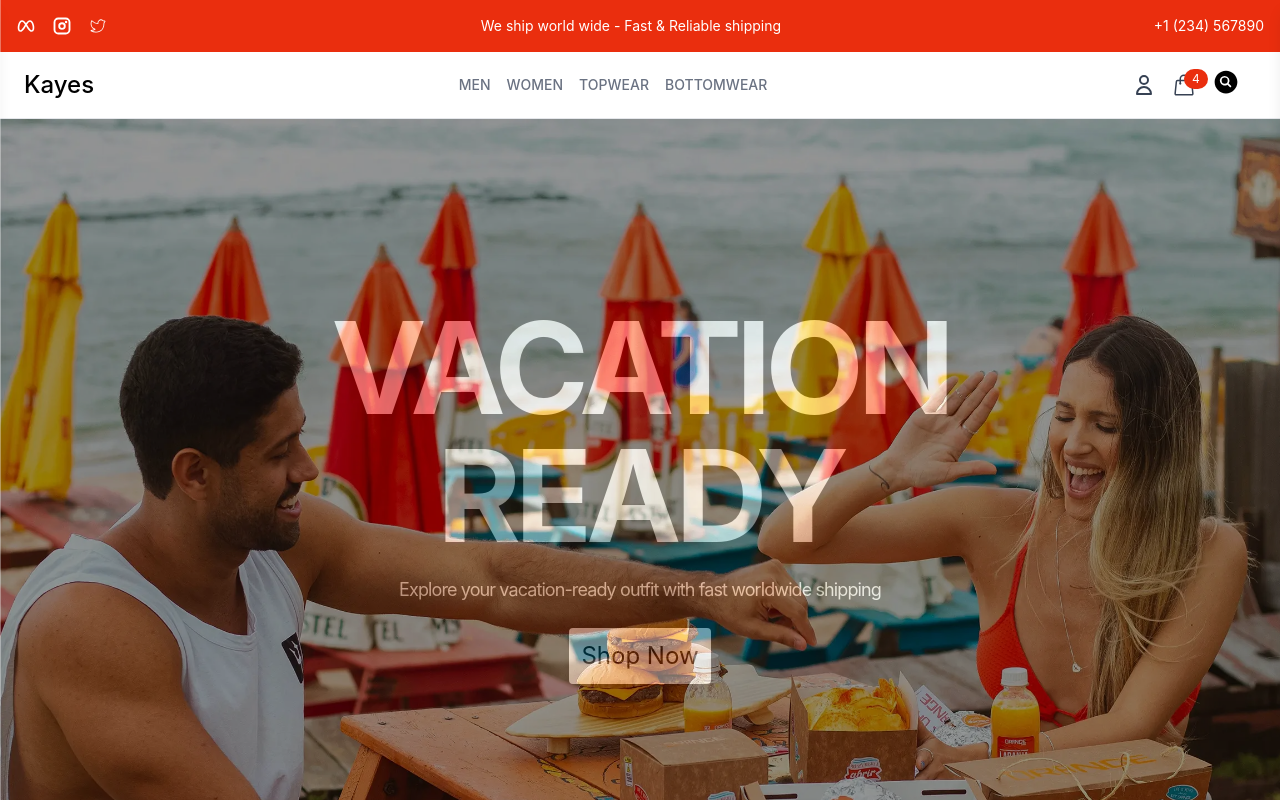
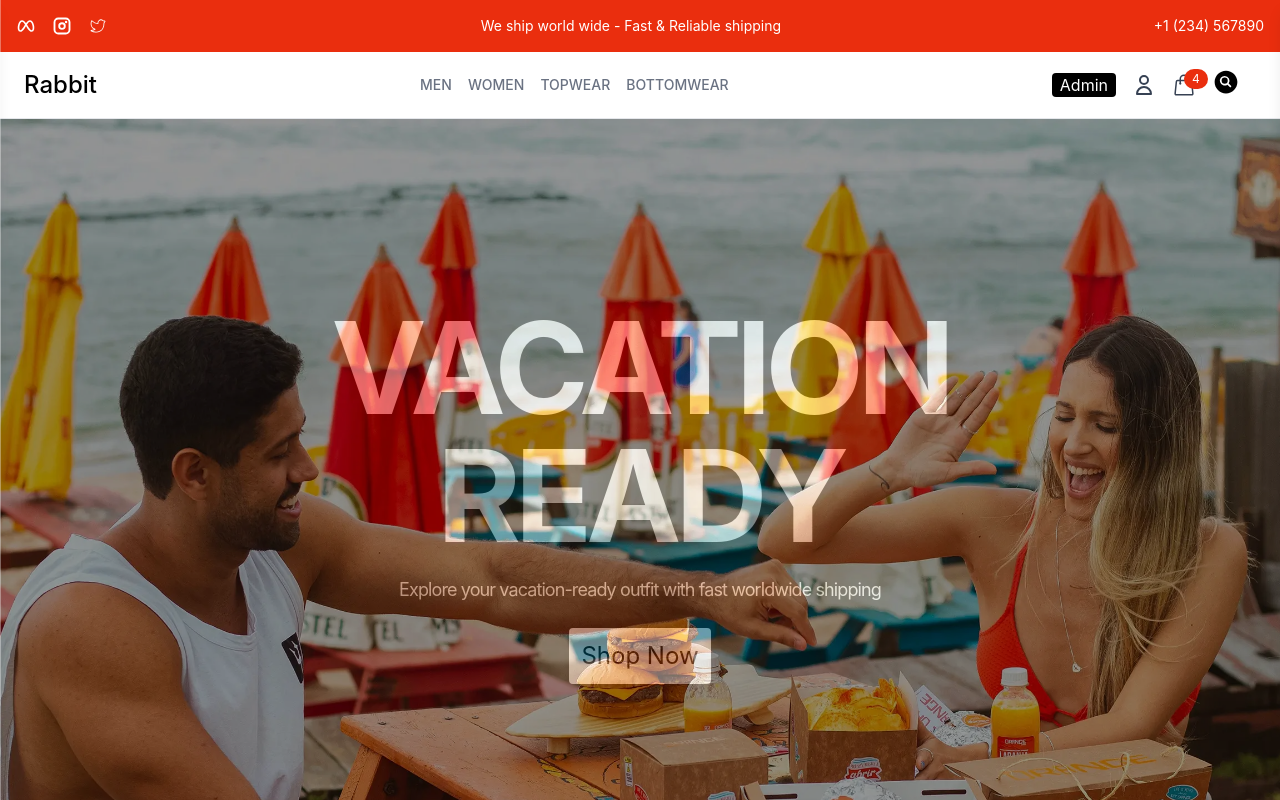
Before and after one commit to Dev-kayes/reddit, a React app in the folder frontEnd/: page / in a window 1280 px wide. Shown: the top 800 px of the page. Built offline with nearby package versions, Linux system fonts and the light colour scheme; the HTML template or start-up script is replaced by a standard one.

Commit message:
adminlayOut johor break

```diff
--- a/frontEnd/src/components/Admin/AdminLayOut.jsx
+++ b/frontEnd/src/components/Admin/AdminLayOut.jsx
@@ -1,7 +1,22 @@
 import React from "react";
+import { FaBars } from "react-icons/fa";
 
 const AdminLayOut = () => {
-  return <div>AdminLayOut</div>;
+  const [isSideBarOpen, setIsSideBarOpen] = React.useState(false);
+
+  const toggleSideBarOpen = () => {
+    setIsSideBarOpen(!isSideBarOpen);
+  };
+  return (
+    <div className="min-h-screen flex flex-col md:flex-row relative">
+      {/* Mobile Content */}
+      <div className="flex md:hidden p-4 bg-gray-900 text-white z-20">
+        <button>
+          <FaBars />
+        </button>
+      </div>
+    </div>
+  );
 };
 
 export default AdminLayOut;
--- a/frontEnd/src/components/Common/Navbar.jsx
+++ b/frontEnd/src/components/Common/Navbar.jsx
@@ -18,7 +18,7 @@ const Navbar = () => {
         {/* left logo */}
         <div>
           <Link to="/" className="text-2xl font-medium">
-            Kayes
+            Rabbit
           </Link>
         </div>
         {/* Center Navigation Links */}
@@ -50,6 +50,12 @@ const Navbar = () => {
         </div>
         {/* Right - Icons */}
         <div className="flex items-center space-x-4">
+          <Link
+            to={"/admin"}
+            className="bg-black text-white px-2 rounded hover:text-gray-400"
+          >
+            Admin
+          </Link>
           <Link to={"/profile"} className="hover:text-black">
             <HiOutlineUser className="h-6 w-6 text-gray-700" />
           </Link>
```
